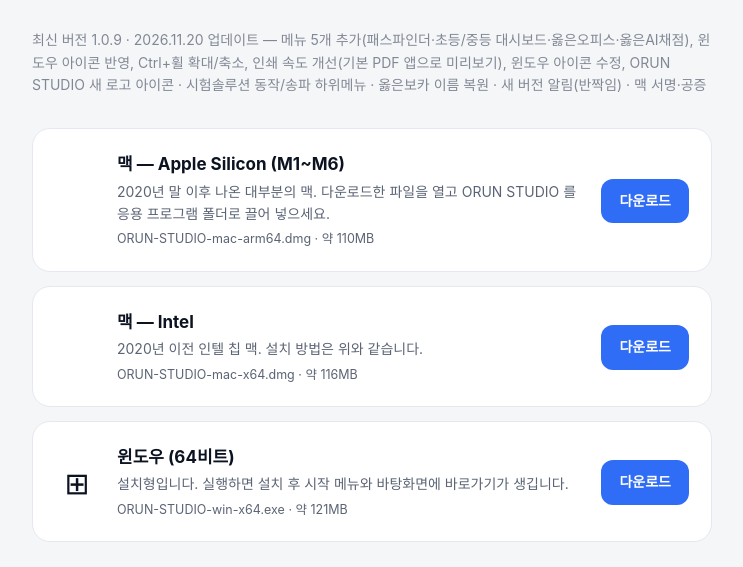
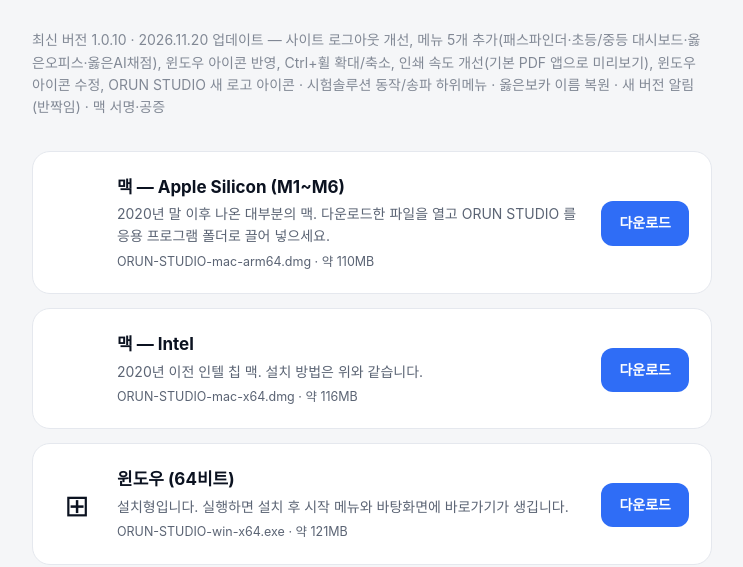
Before and after one commit to nathankim6/orun-studio-download, a plain HTML site: page index.html in a window 1280 px wide. Shown: the part 166-733 px from the top of the page, without its empty margins (268-1011 px from the left). Drawn offline with Linux system fonts and the light colour scheme.

Commit message:
Landing: 1.0.10
Co-Authored-By: Claude Opus 5.5 <noreply@anthropic.com>

```diff
--- a/index.html
+++ b/index.html
@@ -26,7 +26,7 @@ h1{font-size:26px;margin:0;letter-spacing:-.02em}.lead{color:var(--sub);margin:6
 <main>
 <header><img src="logo.png" alt=""><h1>옳은studio 설치파일 다운로드</h1></header>
 <p class="lead">옳은영어 제작도구 플랫폼 ORUN STUDIO 데스크탑 앱입니다. 컴퓨터에 맞는 파일 하나를 받아 설치하세요. 관리자가 등록한 Google 계정으로 로그인합니다.</p>
-<p class="lead" style="font-size:14px;opacity:.75">최신 버전 1.0.9 · 2026.11.20 업데이트 — 메뉴 5개 추가(패스파인더·초등/중등 대시보드·옳은오피스·옳은AI채점), 윈도우 아이콘 반영, Ctrl+휠 확대/축소, 인쇄 속도 개선(기본 PDF 앱으로 미리보기), 윈도우 아이콘 수정, ORUN STUDIO 새 로고 아이콘 · 시험솔루션 동작/송파 하위메뉴 · 옳은보카 이름 복원 · 새 버전 알림(반짝임) · 맥 서명·공증</p>
+<p class="lead" style="font-size:14px;opacity:.75">최신 버전 1.0.10 · 2026.11.20 업데이트 — 사이트 로그아웃 개선, 메뉴 5개 추가(패스파인더·초등/중등 대시보드·옳은오피스·옳은AI채점), 윈도우 아이콘 반영, Ctrl+휠 확대/축소, 인쇄 속도 개선(기본 PDF 앱으로 미리보기), 윈도우 아이콘 수정, ORUN STUDIO 새 로고 아이콘 · 시험솔루션 동작/송파 하위메뉴 · 옳은보카 이름 복원 · 새 버전 알림(반짝임) · 맥 서명·공증</p>
 
 <div class="card"><div class="os"></div><div class="body">
 <h2>맥 — Apple Silicon (M1~M6)</h2>
```
